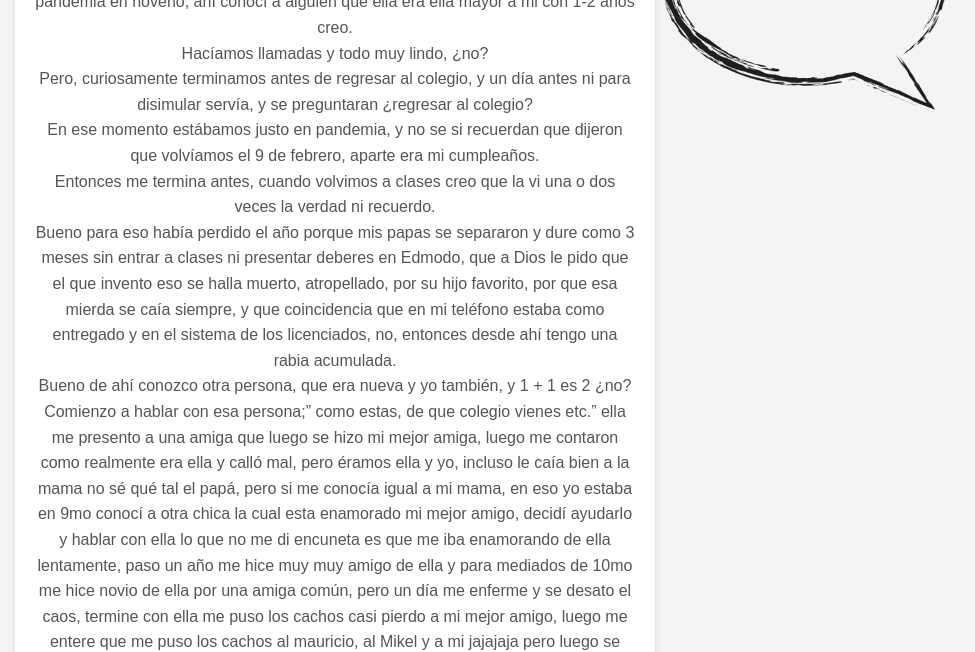
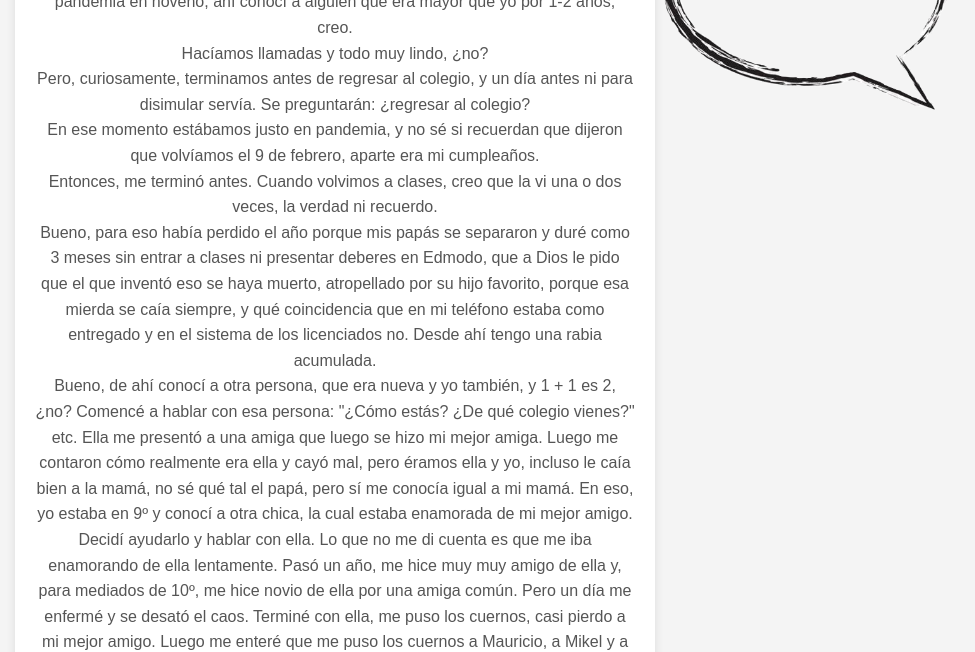
Before and after one commit to anthper08/deberlengua, a plain HTML site: page index.html in a window 1280 px wide. Shown: the part 156-808 px from the top of the page, without its empty margins (305-1280 px from the left). Drawn offline with Linux system fonts and the light colour scheme.

Commit message:
Update index.html

```diff
--- a/index.html
+++ b/index.html
@@ -30,14 +30,14 @@
     <div style="background: white; padding: 20px; border-radius: 10px; box-shadow: 0 0 10px rgba(0, 0, 0, 0.1); max-width: 600px; text-align: center; margin-bottom: 20px;">
         <h1 style="color: #333;">Ex relaciones </h1>
         <p style="color: #555; line-height: 1.6;">
-          Cuando yo entre a este colegio, por que para los que no saben yo entre en pandemia en noveno, ahí conocí a alguien que ella era ella mayor a mi con 1-2 años creo.<br>
+        Cuando yo entré a este colegio, porque para los que no saben, yo entré en pandemia en noveno, ahí conocí a alguien que era mayor que yo por 1-2 años, creo.<br>
 Hacíamos llamadas y todo muy lindo, ¿no?<br>
 
-Pero, curiosamente terminamos antes de regresar al colegio, y un día antes ni para disimular servía, y se preguntaran ¿regresar al colegio?<br>
-En ese momento estábamos justo en pandemia, y no se si recuerdan que dijeron que volvíamos el 9 de febrero, aparte era mi cumpleaños.<br>
-Entonces me termina antes, cuando volvimos a clases creo que la vi una o dos veces la verdad ni recuerdo.<br>
-Bueno para eso había perdido el año porque mis papas se separaron y dure como 3 meses sin entrar a clases ni presentar deberes en Edmodo, que a Dios le pido que el que invento eso se halla muerto, atropellado, por su hijo favorito, por que esa mierda se caía siempre, y que coincidencia que en mi teléfono estaba como entregado y en el sistema de los licenciados, no, entonces desde ahí tengo una rabia acumulada.<br>
-Bueno de ahí conozco otra persona, que era nueva y yo también, y 1 + 1 es 2 ¿no? Comienzo a hablar con esa persona;” como estas, de que colegio vienes etc.” ella me presento a una amiga que luego se hizo mi mejor amiga, luego me contaron como realmente era ella y calló mal, pero éramos ella y yo, incluso le caía bien a la mama no sé qué tal el papá, pero si me conocía igual a mi mama, en eso yo estaba en 9mo conocí a otra chica la cual esta enamorado mi mejor amigo, decidí ayudarlo y hablar con ella lo que no me di encuneta es que me iba enamorando de ella lentamente, paso un año me hice muy muy amigo de ella y para mediados de 10mo me hice novio de ella por una amiga común, pero un día me enferme y se desato el caos, termine con ella me puso los cachos casi pierdo a mi mejor amigo, luego me entere que me puso los cachos al mauricio, al Mikel y a mi jajajaja pero luego se cambió de colegio y se quedo ahí<br>
+Pero, curiosamente, terminamos antes de regresar al colegio, y un día antes ni para disimular servía. Se preguntarán: ¿regresar al colegio?<br>
+En ese momento estábamos justo en pandemia, y no sé si recuerdan que dijeron que volvíamos el 9 de febrero, aparte era mi cumpleaños.<br>
+Entonces, me terminó antes. Cuando volvimos a clases, creo que la vi una o dos veces, la verdad ni recuerdo.<br>
+Bueno, para eso había perdido el año porque mis papás se separaron y duré como 3 meses sin entrar a clases ni presentar deberes en Edmodo, que a Dios le pido que el que inventó eso se haya muerto, atropellado por su hijo favorito, porque esa mierda se caía siempre, y qué coincidencia que en mi teléfono estaba como entregado y en el sistema de los licenciados no. Desde ahí tengo una rabia acumulada.<br>
+Bueno, de ahí conocí a otra persona, que era nueva y yo también, y 1 + 1 es 2, ¿no? Comencé a hablar con esa persona: "¿Cómo estás? ¿De qué colegio vienes?" etc. Ella me presentó a una amiga que luego se hizo mi mejor amiga. Luego me contaron cómo realmente era ella y cayó mal, pero éramos ella y yo, incluso le caía bien a la mamá, no sé qué tal el papá, pero sí me conocía igual a mi mamá. En eso, yo estaba en 9º y conocí a otra chica, la cual estaba enamorada de mi mejor amigo. Decidí ayudarlo y hablar con ella. Lo que no me di cuenta es que me iba enamorando de ella lentamente. Pasó un año, me hice muy muy amigo de ella y, para mediados de 10º, me hice novio de ella por una amiga común. Pero un día me enfermé y se desató el caos. Terminé con ella, me puso los cuernos, casi pierdo a mi mejor amigo. Luego me enteré que me puso los cuernos a Mauricio, a Mikel y a mí jajaja, pero luego se cambió de colegio y se quedó ahí.<br>
 
         </p>
     </div>
```
